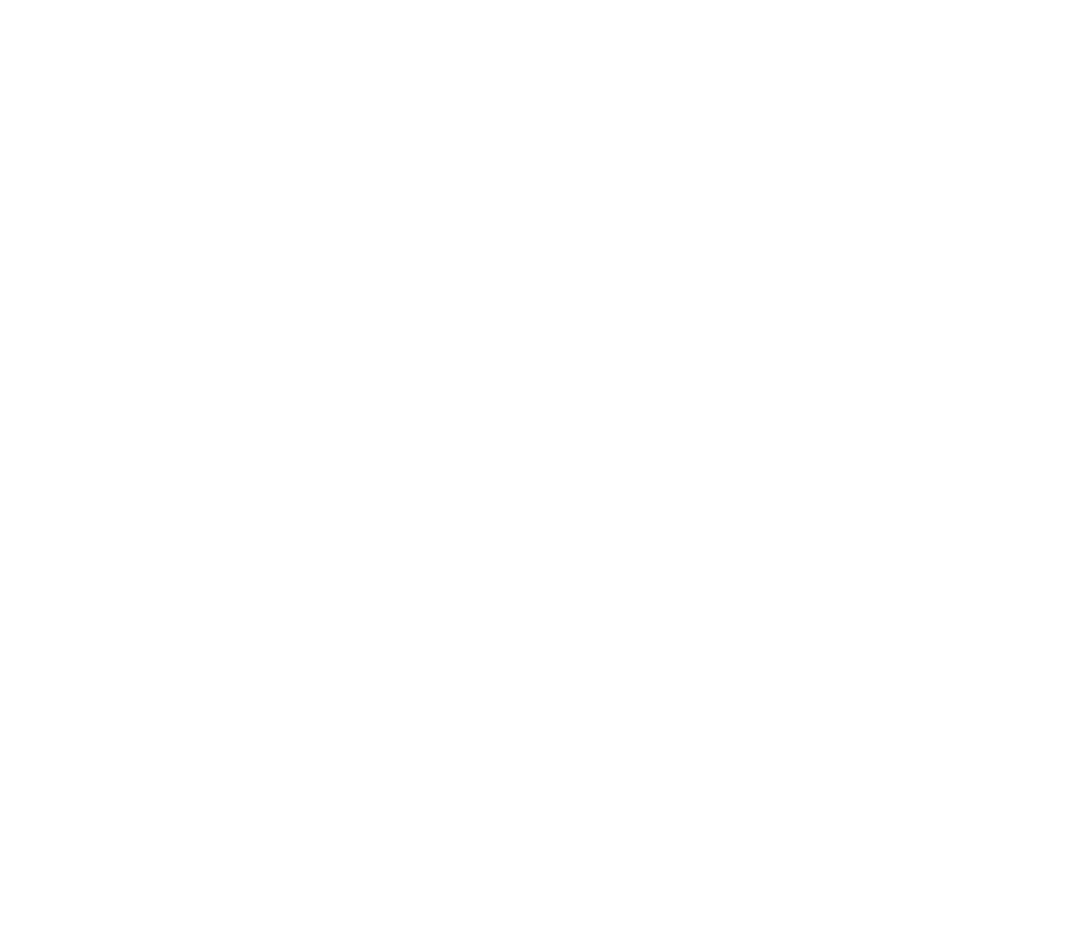
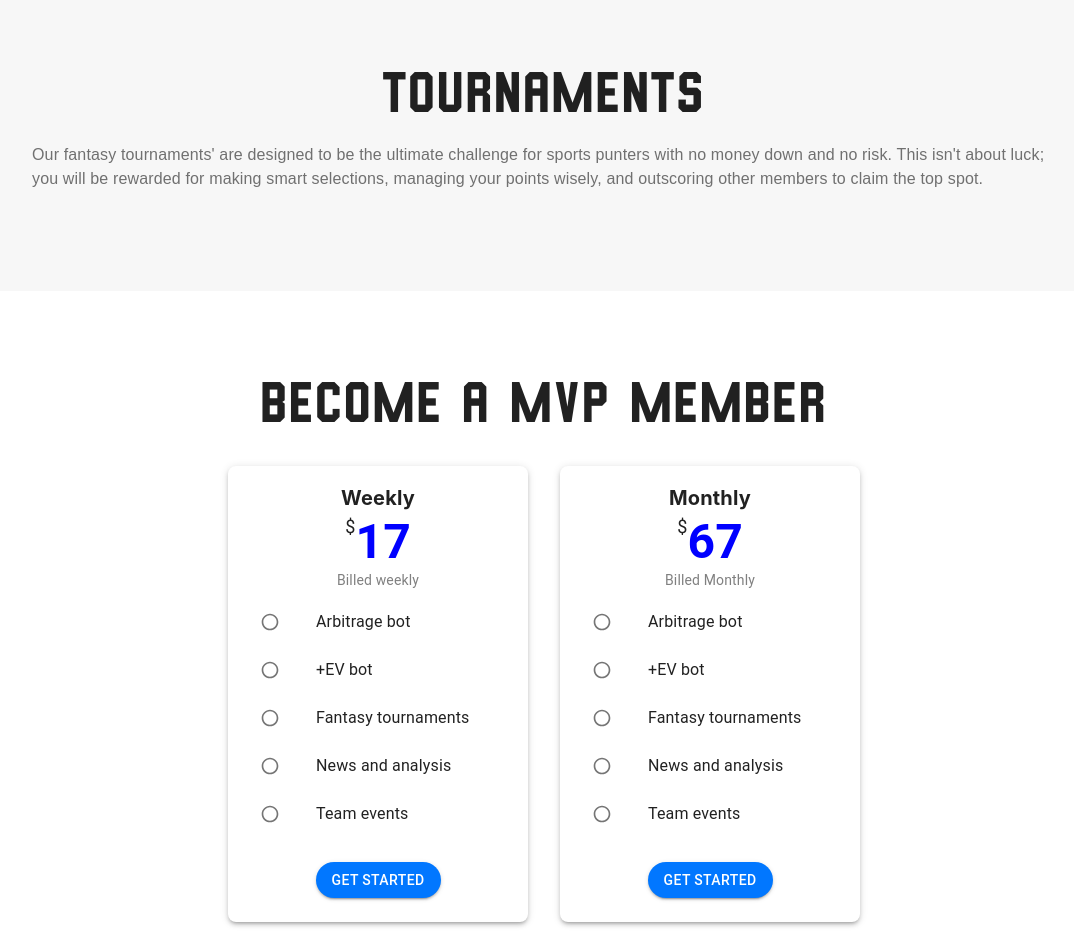
Before and after one commit to AkshayJPrometteurs/Oakmont_Landing_Page, a Next.js app: page / in a window 1280 px wide. Shown: the part 2500-3452 px from the top of the page, without its empty margins (96-1170 px from the left). Before the commit the page ends 2441 px from the top, so only its background shows below. Built offline with nearby package versions, Linux system fonts and the light colour scheme.

Commit message:
Landing Page Updated

```diff
--- a/src/app/page.js
+++ b/src/app/page.js
@@ -1,7 +1,9 @@
 import AITips from '@/components/sections/AITips'
 import BannerContents from '@/components/sections/BannerContents'
+import BecomeAMVPMember from '@/components/sections/BecomeAMVPMember';
 import DownloadApp from '@/components/sections/DownloadApp'
 import SupportedBookmarks from '@/components/sections/SupportedBookmarks';
+import Tournaments from '@/components/sections/Tournaments';
 import { Box, Toolbar } from '@mui/material'
 import React from 'react';
 
@@ -13,8 +15,10 @@
             <DownloadApp/>
             <AITips/>
             <SupportedBookmarks/>
+            <Tournaments/>
+            <BecomeAMVPMember/>
         </Box>
-)
+    )
 }
 
 export default page
--- /dev/null
+++ b/src/components/sections/BecomeAMVPMember.jsx
@@ -0,0 +1,71 @@
+"use client";
+import React from "react";
+import { Box, Card, CardContent, Typography, Button, List, ListItem, ListItemIcon, ListItemText, useTheme } from "@mui/material";
+import RadioButtonUncheckedIcon from "@mui/icons-material/RadioButtonUnchecked";
+
+const BecomeAMVPMember = () => {
+    const theme = useTheme()
+    const plans = [
+        {
+            title: "Weekly",
+            price: 17,
+            billing: "Billed weekly",
+            features: [
+                "Arbitrage bot",
+                "+EV bot",
+                "Fantasy tournaments",
+                "News and analysis",
+                "Team events",
+            ],
+        },
+        {
+            title: "Monthly",
+            price: 67,
+            billing: "Billed Monthly",
+            features: [
+                "Arbitrage bot",
+                "+EV bot",
+                "Fantasy tournaments",
+                "News and analysis",
+                "Team events",
+            ],
+        },
+    ];
+
+    return (
+        <Box sx={{ px : { xs : 8, md: 16 }, py : {xs : 5, md: 10 } }} id="become-a-mvp-member-section">
+            <h1 className='text-3xl md:text-5xl uppercase tracking-wider leading-[1.3!important] text-center' style={{ fontFamily : theme.typography.secondaryFont }}>Become A MVP Member</h1>
+            <Box sx={{ display: "flex", justifyContent: "center", gap: 4, padding: 4 }}>
+                {plans.map((plan) => (
+                    <Card key={plan.title} sx={{ width: 300, boxShadow: 3, borderRadius: 2, textAlign: "center" }}>
+                        <CardContent>
+                            <Typography variant="h6" component="div" sx={{ fontWeight: "bold", fontFamily : theme.typography.interFont }}>
+                                {plan.title}
+                            </Typography>
+                            <div className="flex justify-center">
+                                <sup className="text-lg mt-2">$</sup>
+                                <Typography variant="h3" component="div" sx={{ color: "blue", fontWeight: "bold" }}>{plan.price}</Typography>
+                            </div>
+                            <Typography variant="body2" sx={{ color: "gray" }}>{plan.billing}</Typography>
+                            <List>
+                                {plan.features.map((feature, i) => (
+                                    <ListItem key={i}>
+                                        <ListItemIcon>
+                                            <RadioButtonUncheckedIcon fontSize="small" />
+                                        </ListItemIcon>
+                                        <ListItemText primary={feature} />
+                                    </ListItem>
+                                ))}
+                            </List>
+                            <Button variant="contained" color="primary" sx={{ marginTop: 2, borderRadius: 20 }}>
+                                Get Started
+                            </Button>
+                        </CardContent>
+                    </Card>
+                ))}
+            </Box>
+        </Box>
+    );
+};
+
+export default BecomeAMVPMember;
--- a/src/components/sections/SupportedBookmarks.jsx
+++ b/src/components/sections/SupportedBookmarks.jsx
@@ -18,9 +18,9 @@
         cssEase: "linear"
     };
     return (
-        <Box sx={{ px : { xs : 8, md: 16 }, py : {xs : 5, md: 10 }, }} id="supported-bookmarks-section">
+        <Box sx={{ px : { xs : 8, md: 5 }, py : {xs : 5, md: 10 }, }} id="supported-bookmarks-section">
             <h1 className='text-3xl md:text-5xl uppercase tracking-wider leading-[1.3!important] text-center' style={{ fontFamily : theme.typography.secondaryFont }}>Supported Bookmarks</h1>
-            <div className="slider-container">
+            <div className="slider-container mt-10">
                 <Slider {...settings}>
                     <div>
                     <h3>1</h3>
--- /dev/null
+++ b/src/components/sections/Tournaments.jsx
@@ -0,0 +1,15 @@
+"use client";
+import { Box, useTheme } from '@mui/material';
+import React from 'react'
+
+const Tournaments = () => {
+    const theme = useTheme();
+    return (
+        <Box sx={{ px : { xs : 8, md: 16 }, py : {xs : 5, md: 10 }, bgcolor : '#f7f7f7' }} id="supported-bookmarks-section">
+            <h1 className='text-3xl md:text-5xl uppercase tracking-wider leading-[1.3!important] text-center' style={{ fontFamily : theme.typography.secondaryFont }}>Tournaments</h1>
+            <p style={{ fontFamily : theme.typography.urbanistFont, color : '#707070' }} className='py-5'>Our fantasy tournaments' are designed to be the ultimate challenge for sports punters with no money down and no risk. This isn't about luck; you will be rewarded for making smart selections, managing your points wisely, and outscoring other members to claim the top spot.</p>
+        </Box>
+    )
+}
+
+export default Tournaments
```
